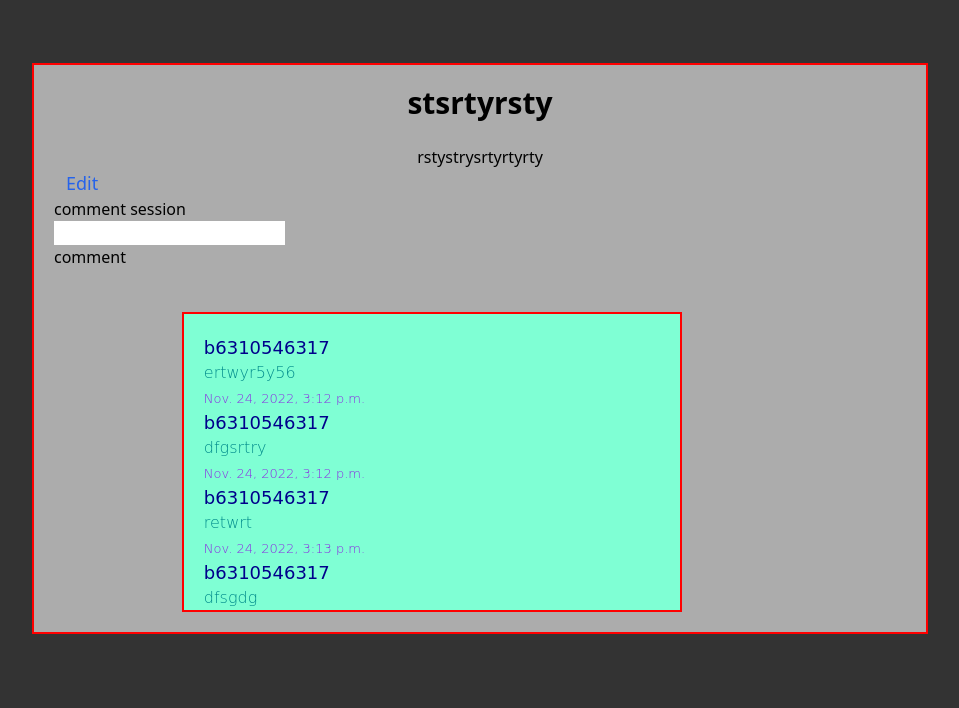
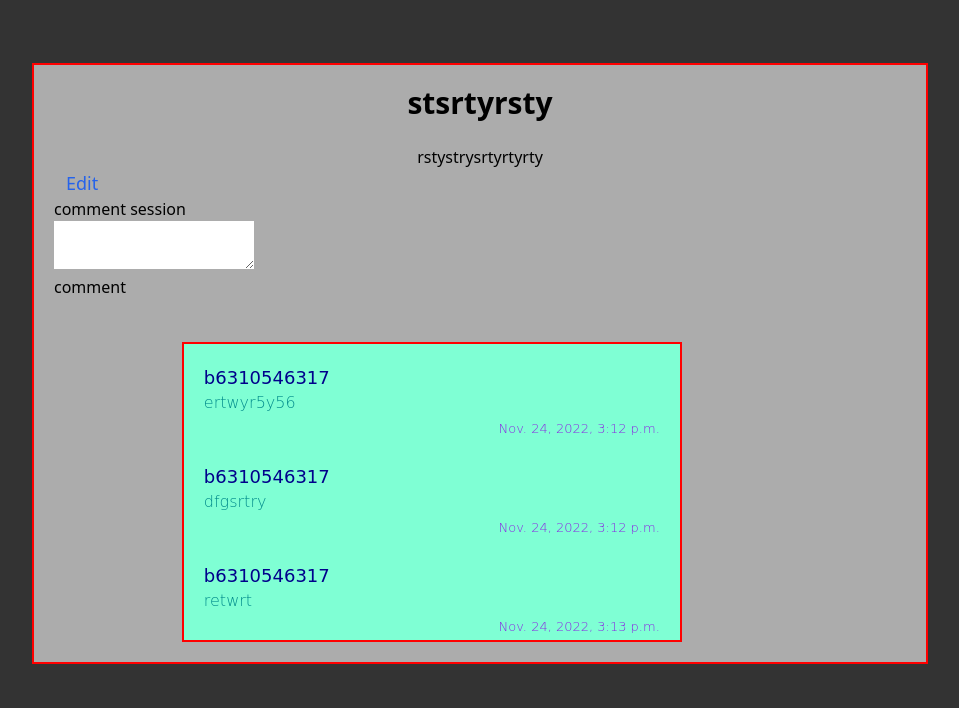
Before and after one commit to chinapat317/Fiction-Fans, a Django app: page /fiction/1/1/ in a window 1280 px wide. Shown: the part 51-759 px from the top of the page, without its empty margins (160-1119 px from the left). Run offline with Django 4.2, Linux system fonts and the light colour scheme; data comes from the database, SQL or seed files in the repository; both versions use the stored data as it was after the commit; some libraries are stand-ins or nearby versions.

Commit message:
Enhance comment feature
add style to comment box

```diff
--- a/fiction_fans/templates/fiction_fans/chapter_page.html
+++ b/fiction_fans/templates/fiction_fans/chapter_page.html
@@ -60,7 +60,7 @@
     {% csrf_token %}
         <fieldset>
         <p>comment session</p>
-        <input type="text" id="comment_text" name="comment_text">
+        <textarea id="comment_text" name="comment_text"></textarea>
         </fieldset>
         <input type="submit" value="comment">
     </form>
@@ -69,8 +69,11 @@
     {% for comment in fictionchapter.comment_set.all %}
     <div>
         <h1 style="color: darkblue;">{{ comment.user.get_username }}</h1>
-        <p style="color: darkcyan">{{ comment.text }}</p>
-        <date style="color:blueviolet">{{ comment.comment_date }}</date>
+        <p style="color: darkcyan;">{{ comment.text }}</p>
+        <div style="text-align: right;">
+            <date style="color:blueviolet; ">{{ comment.comment_date }}</date>
+        </div>
+        <br>
     </div>
     {% endfor %}
 </div>
--- a/log.txt
+++ b/log.txt
@@ -1 +1 @@
-comment_text = reatertwt
+comment_text = ewtwt  rewtewt
```
Also changed, not shown: db.sqlite3.
